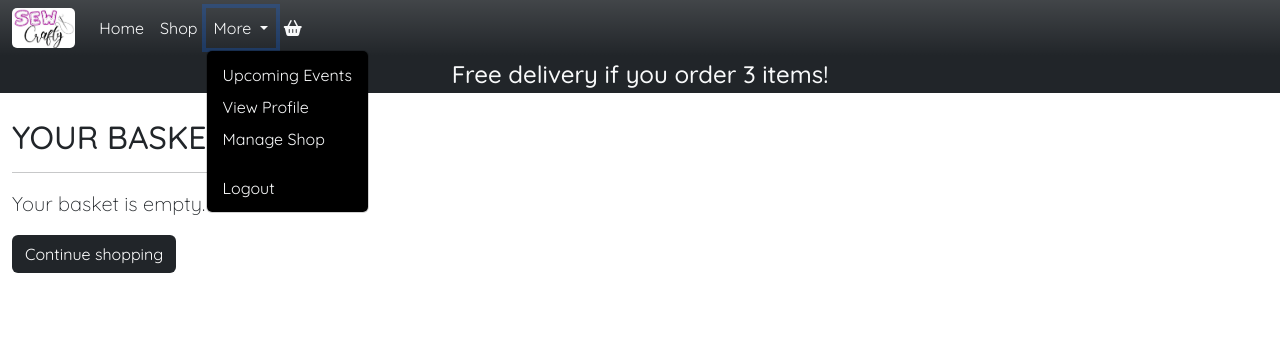
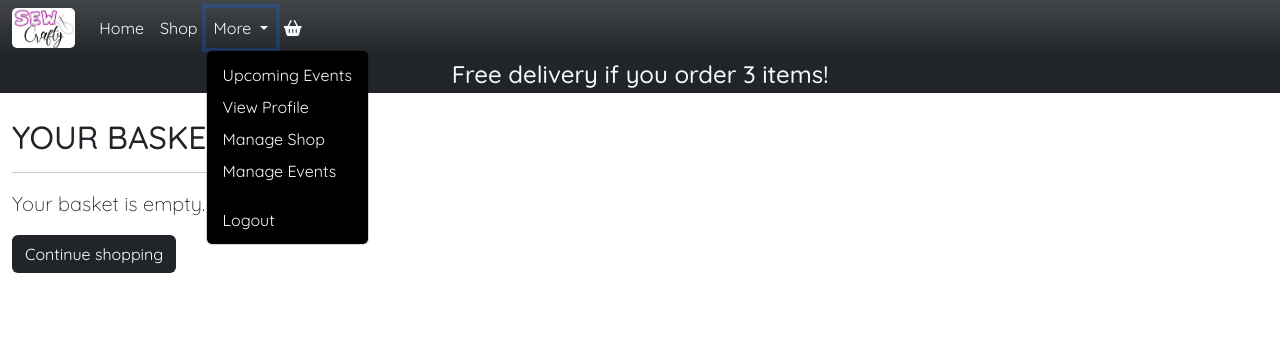
Before and after one commit to Cleg83/sew_crafty_project, a Django app: page /basket/ in a window 1280 px wide, after a click on "More". Shown: the top 356 px of the page. Run offline with Django 5.2, Linux system fonts and the light colour scheme; the visitor is signed in with stand-in values (Sample User, id 1); parts of the project's set-up code (start-up, migrations or seed data) failed here and were passed over; some libraries are stand-ins or nearby versions.

Commit message:
Add manage_events link to nav

```diff
--- a/templates/includes/nav.html
+++ b/templates/includes/nav.html
@@ -34,6 +34,7 @@
                             <li><a class="dropdown-item text-light" href="{% url 'user_profile:user_profile' %}">View Profile</a></li>
                             {% if request.user.is_superuser %}
                                 <li><a class="dropdown-item text-light" href="{% url 'manage_shop' %}">Manage Shop</a></li>
+                                <li><a class="dropdown-item text-light" href="{% url 'manage_events' %}">Manage Events</a></li>
                             {% endif %}
                             <li><hr class="dropdown-divider"></li>
                             <li><a class="dropdown-item text-light" href="{% url 'account_logout' %}">Logout</a></li>
```
